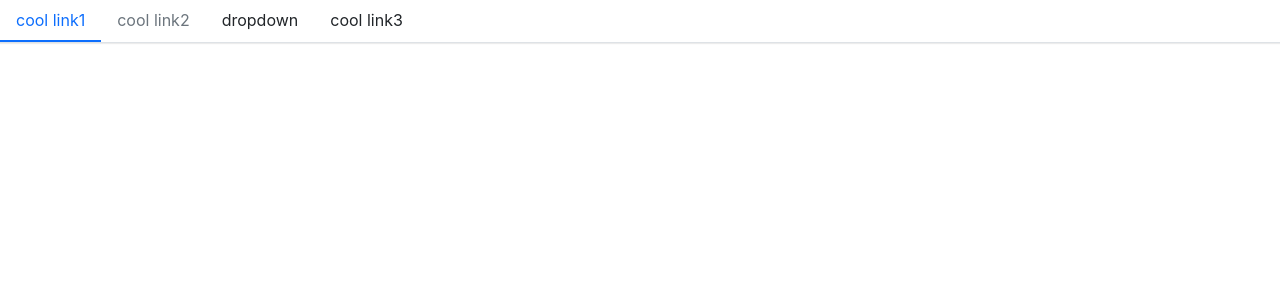
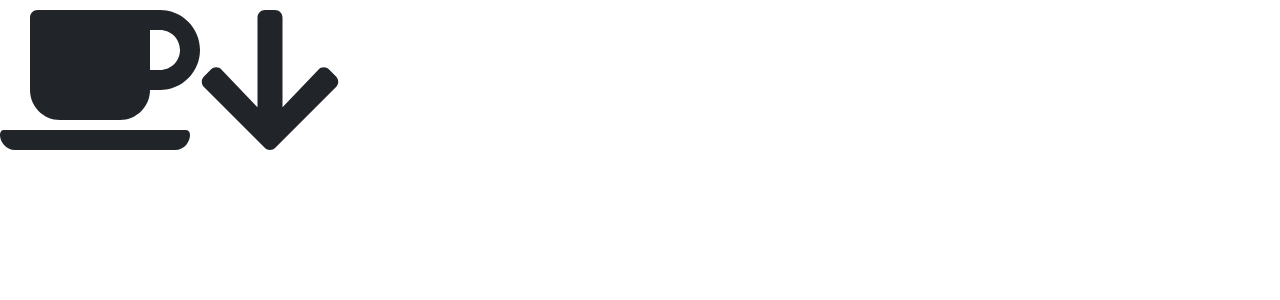
Before and after one commit to zhouhaopkup/storybook, a React (Create React App) app: page / in a window 1280 px wide. Shown: the top 300 px of the page. Built offline with nearby package versions, Linux system fonts and the light colour scheme.

Commit message:
feat: add component Icon

```diff
--- a/package.json
+++ b/package.json
@@ -3,6 +3,9 @@
   "version": "0.1.0",
   "private": true,
   "dependencies": {
+    "@fortawesome/fontawesome-svg-core": "^1.2.36",
+    "@fortawesome/free-solid-svg-icons": "^5.15.4",
+    "@fortawesome/react-fontawesome": "^0.1.16",
     "@testing-library/jest-dom": "^5.11.4",
     "@testing-library/react": "^11.1.0",
     "@testing-library/user-event": "^12.1.10",
--- a/src/App.tsx
+++ b/src/App.tsx
@@ -1,9 +1,15 @@
 // import React from "react";
 // import Button, { ButtonType, ButtonSize } from "./components/Button/Button";
-import Menu from "./components/Menu/Menu";
-import MenuItem from "./components/Menu/MenuItem";
-import SubMenu from "./components/Menu/SubMenu";
+// import Menu from "./components/Menu/Menu";
+// import MenuItem from "./components/Menu/MenuItem";
+// import SubMenu from "./components/Menu/SubMenu";
 // import Tooltip from "./components/Tooltip/Tooltip";
+// import { FontAwesomeIcon } from "@fortawesome/react-fontawesome";
+// import { faCoffee } from "@fortawesome/free-solid-svg-icons";
+import Icon from "./components/Icon/Icon";
+import { library } from "@fortawesome/fontawesome-svg-core";
+import { fas } from "@fortawesome/free-solid-svg-icons";
+library.add(fas);
 
 function App() {
   return (
@@ -17,7 +23,7 @@
           <span>Tooltip will show on mouse enter.</span>
         </Tooltip>
       </div> */}
-      <Menu
+      {/* <Menu
         defaultIndex={"0"}
         onSelect={(index) => {
           console.log(index);
@@ -33,7 +39,7 @@
           <MenuItem>dropdown 3</MenuItem>
         </SubMenu>
         <MenuItem>cool link3</MenuItem>
-      </Menu>
+      </Menu> */}
       {/* <Button className="custom">Hello</Button>
       <Button autoFocus>Auto Focus</Button>
       <Button disabled>Disabled</Button>
@@ -53,6 +59,10 @@
       <Button disabled btnType={ButtonType.Link} href="http://www.baidu.com">
         Link Disabled
       </Button> */}
+
+      {/* <FontAwesomeIcon icon={faCoffee} size="10x" /> */}
+      <Icon icon="coffee" theme="danger" size="10x" />
+      <Icon icon="arrow-down" theme="danger" size="10x" />
     </>
   );
 }
--- /dev/null
+++ b/src/components/Icon/Icon.tsx
@@ -0,0 +1,30 @@
+import React from "react";
+import classNames from "classnames";
+import {
+  FontAwesomeIcon,
+  FontAwesomeIconProps,
+} from "@fortawesome/react-fontawesome";
+
+export type ThemeProps =
+  | "primary"
+  | "secondary"
+  | "success"
+  | "info"
+  | "warning"
+  | "danger"
+  | "light"
+  | "dark";
+
+export interface IconProps extends FontAwesomeIconProps {
+  theme?: ThemeProps;
+}
+
+const Icon: React.FC<IconProps> = (props) => {
+  const { className, theme, ...restProps } = props;
+  const classes = classNames("icon", className, {
+    [`icon-${theme}`]: theme,
+  });
+  return <FontAwesomeIcon className={classes} {...restProps} />;
+};
+
+export default Icon;
```
Also changed, not shown: 1 other file (tests, documents, lock files or other folders).
